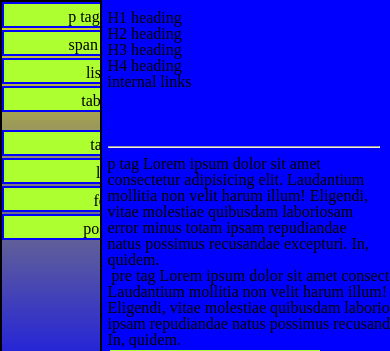
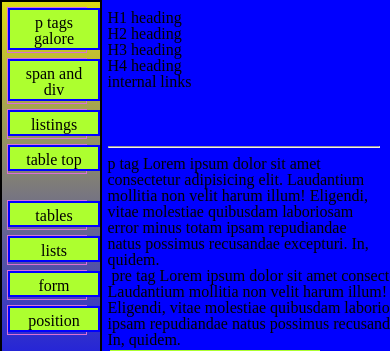
Before and after one commit to mavarreteno/Grimoire, a plain HTML site: page index.html in a window 390 px wide. Shown: the top 351 px of the page. Drawn offline with Linux system fonts and the light colour scheme.

Commit message:
responsiveness

```diff
--- a/css/index.css
+++ b/css/index.css
@@ -8,16 +8,14 @@ li {
 
 #navbar {
   width: 25%;
-  max-width: 250px;
   border: 2px solid black;
   height: 100%;
   position: fixed;
   overflow: auto;
   display: inline-block;
-    background: linear-gradient(to bottom, #ddda14, #00f, #00f);
+  background: linear-gradient(to bottom, #ddda14, #00f, #00f);
+  text-align: center;
 }
-
-
 
 a:link > p,
 a:visited > p,
@@ -95,5 +93,18 @@ main {
   margin-left: 25%;
   padding: 10px;
 }
+
+#navbar > li {
+  margin: 5px;
+  border: 1px solid orchid;
+  width: 80%;
+  text-align: center;
+}
+
+#navbar > li > a {
+  width: 100%;
+  text-align: center;
+}
+
 /* display: none; surrounding elements move to fill in the empty space  */
 /* visibility: hidden; empty space is left void and surrounding elements stay where they were */
```
